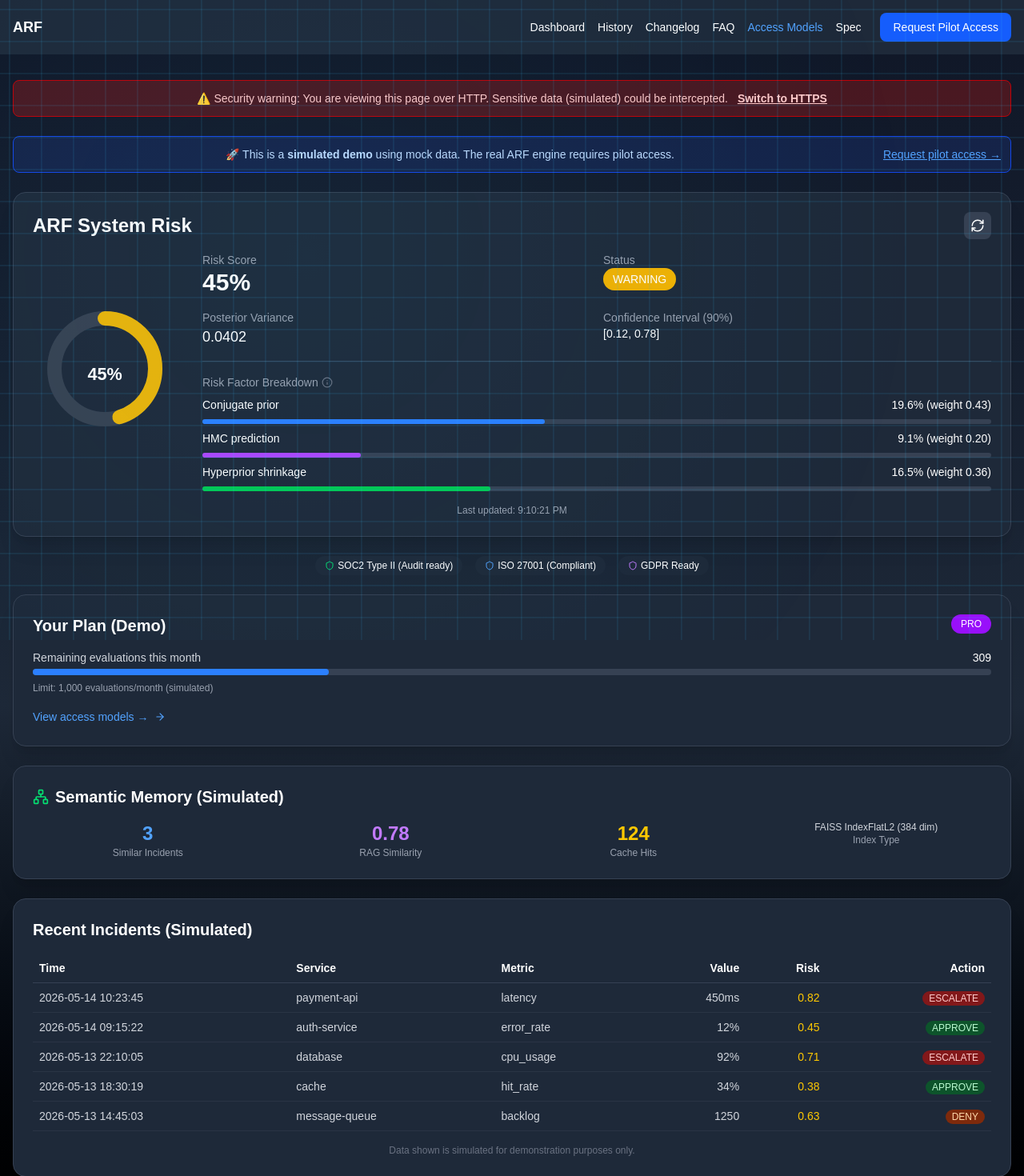
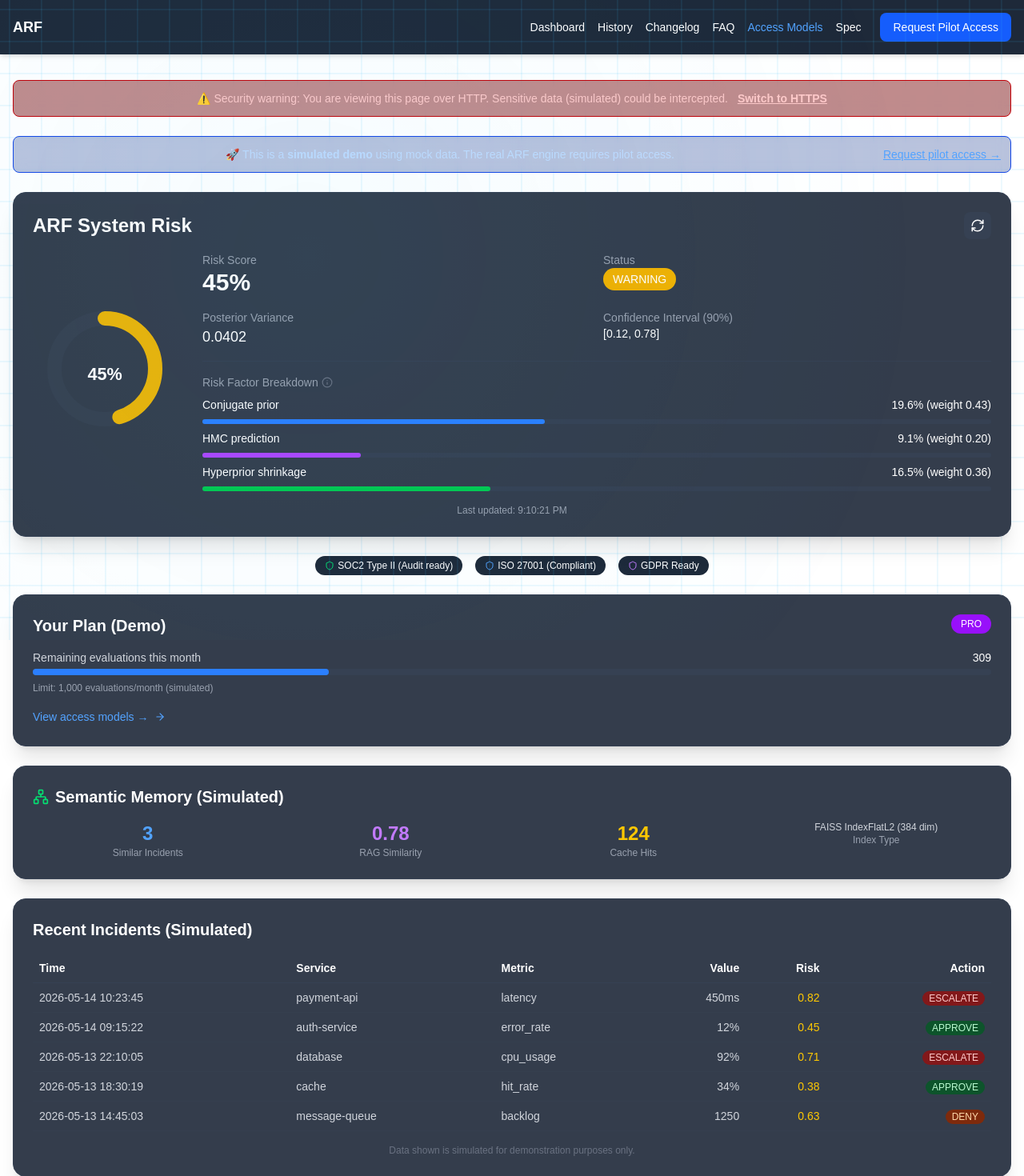
Before and after one commit to arf-foundation/arf-frontend, a Next.js app: page /dashboard in a window 1280 px wide. Shown: the top 1470 px of the page at 80% size. Built offline with nearby package versions, Linux system fonts and the light colour scheme.

Commit message:
Refactor Dashboard page layout and styles

```diff
--- a/app/dashboard/page.tsx
+++ b/app/dashboard/page.tsx
@@ -2,7 +2,7 @@
 
 import { useState, useEffect, useCallback } from 'react';
 import Link from 'next/link';
-import {ArrowRight, RefreshCw, Info, Network, Shield, Lock, FileText, AlertTriangle, Clock, Printer} from 'lucide-react';
+import { ArrowRight, RefreshCw, Info, Network, Shield, Lock, FileText, AlertTriangle, Clock, Printer } from 'lucide-react';
 import DashboardBottomNav from '../../components/DashboardBottomNav';
 
 // ----------------------------------------------------------------------
@@ -123,10 +123,10 @@ const mockMemoryStats = {
 };
 
 // ----------------------------------------------------------------------
-// Reusable Components (outside Dashboard)
+// Reusable Components (inside Dashboard)
 // ----------------------------------------------------------------------
 const RiskGauge = ({ risk, size = 180 }: { risk: number; size?: number }) => {
-  const radius = size * 0.35; // inner radius
+  const radius = size * 0.35;
   const strokeWidth = size * 0.1;
   const circumference = 2 * Math.PI * radius;
   const offset = circumference * (1 - risk);
@@ -139,16 +139,7 @@ const RiskGauge = ({ risk, size = 180 }: { risk: number; size?: number }) => {
   return (
     <div className="relative inline-flex items-center justify-center">
       <svg width={size} height={size} viewBox={`0 0 ${size} ${size}`}>
-        {/* Background circle */}
-        <circle
-          cx={size / 2}
-          cy={size / 2}
-          r={radius}
-          fill="none"
-          stroke="#374151"
-          strokeWidth={strokeWidth}
-        />
-        {/* Progress arc */}
+        <circle cx={size / 2} cy={size / 2} r={radius} fill="none" stroke="#374151" strokeWidth={strokeWidth} />
         <circle
           cx={size / 2}
           cy={size / 2}
@@ -162,15 +153,7 @@ const RiskGauge = ({ risk, size = 180 }: { risk: number; size?: number }) => {
           transform={`rotate(-90 ${size / 2} ${size / 2})`}
           style={{ transition: 'stroke-dashoffset 0.5s ease' }}
         />
-        {/* Center text */}
-        <text
-          x={size / 2}
-          y={size / 2 + size * 0.08}
-          textAnchor="middle"
-          fill="#fff"
-          fontSize={size * 0.12}
-          fontWeight="bold"
-        >
+        <text x={size / 2} y={size / 2 + size * 0.08} textAnchor="middle" fill="#fff" fontSize={size * 0.12} fontWeight="bold">
           {(risk * 100).toFixed(0)}%
         </text>
       </svg>
@@ -239,7 +222,6 @@ export default function Dashboard() {
 
   useEffect(() => {
     if (typeof window !== 'undefined' && window.location.protocol === 'http:') {
-      // eslint-disable-next-line react-hooks/set-state-in-effect
       setIsHttpWarning(true);
     }
   }, []);
@@ -260,7 +242,6 @@ export default function Dashboard() {
   }, []);
 
   useEffect(() => {
-    // eslint-disable-next-line react-hooks/set-state-in-effect
     refreshData();
     const interval = setInterval(refreshData, 30000);
     return () => clearInterval(interval);
@@ -268,25 +249,25 @@ export default function Dashboard() {
 
   if (!riskData) {
     return (
-      <div className="min-h-screen bg-gradient-to-b from-gray-900 via-gray-800 to-black text-white flex items-center justify-center p-4">
+      <div className="min-h-screen text-white flex items-center justify-center p-4">
         <div className="text-xl animate-pulse">Loading dashboard simulation...</div>
       </div>
     );
   }
 
   return (
-    <div className="min-h-screen bg-gradient-to-b from-gray-900 via-gray-800 to-black text-white">
+    <div className="min-h-screen text-white">
       <div className="container mx-auto px-4 py-6 sm:py-8 pb-20">
         <div className="max-w-7xl mx-auto space-y-6">
           {/* HTTP Warning */}
           {isHttpWarning && (
-            <div className="bg-red-900/50 border border-red-700 rounded-lg p-3 text-center">
+            <div className="bg-red-900/50 border border-red-700 rounded-lg p-3 text-center backdrop-blur-sm">
               <p className="text-red-200 text-sm">⚠️ Security warning: You are viewing this page over HTTP. Sensitive data (simulated) could be intercepted. <a href={window.location.href.replace('http:', 'https:')} className="ml-2 underline font-semibold hover:text-red-100">Switch to HTTPS</a></p>
             </div>
           )}
 
           {/* Demo Disclaimer */}
-          <div className="bg-blue-900/30 border border-blue-700 rounded-lg p-3 text-center flex flex-wrap justify-between items-center gap-2">
+          <div className="bg-blue-900/30 border border-blue-700 rounded-lg p-3 text-center flex flex-wrap justify-between items-center gap-2 backdrop-blur-sm">
             <p className="text-blue-200 text-sm flex-1">🚀 This is a <strong>simulated demo</strong> using mock data. The real ARF engine requires pilot access.</p>
             <Link href="/signup" className="text-blue-400 hover:text-blue-300 text-sm font-medium underline whitespace-nowrap">Request pilot access →</Link>
           </div>
@@ -295,7 +276,7 @@ export default function Dashboard() {
           {activeTab === 'risk' && (
             <div className="space-y-6">
               {/* Main Risk Card */}
-              <div className="bg-gray-800 rounded-2xl shadow-xl p-6 border border-gray-700">
+              <div className="bg-gray-800/90 backdrop-blur-sm rounded-2xl shadow-xl p-6 border border-gray-700">
                 <div className="flex flex-col sm:flex-row justify-between items-start sm:items-center gap-4 mb-4">
                   <h1 className="text-2xl font-bold">ARF System Risk</h1>
                   <button onClick={refreshData} disabled={isRefreshing} aria-label="Refresh data" className="p-2 bg-gray-700 rounded-lg hover:bg-gray-600 transition disabled:opacity-50"><RefreshCw size={18} className={isRefreshing ? 'animate-spin' : ''} /></button>
@@ -320,7 +301,7 @@ export default function Dashboard() {
 
               {/* Quota Card */}
               {quota && (
-                <div className="bg-gray-800 rounded-2xl shadow-xl p-6 border border-gray-700">
+                <div className="bg-gray-800/90 backdrop-blur-sm rounded-2xl shadow-xl p-6 border border-gray-700">
                   <div className="flex justify-between items-start mb-4"><h2 className="text-xl font-semibold">Your Plan (Demo)</h2><span className="px-3 py-1 rounded-full bg-purple-600 text-white text-xs font-medium">{quota.tier.toUpperCase()}</span></div>
                   <div className="mb-4"><div className="flex justify-between text-sm mb-1"><span className="text-gray-300">Remaining evaluations this month</span><span className="font-mono font-medium text-white">{quota.remaining.toLocaleString()}</span></div><div className="w-full bg-gray-700 rounded-full h-2"><div className="bg-blue-500 h-2 rounded-full" style={{ width: `${(quota.remaining / quota.limit) * 100}%` }} /></div><p className="text-xs text-gray-400 mt-2">Limit: {quota.limit.toLocaleString()} evaluations/month (simulated)</p></div>
                   <Link href="/pricing" className="inline-flex items-center gap-2 text-blue-400 hover:text-blue-300 text-sm font-medium">View access models → <ArrowRight size={14} /></Link>
@@ -328,7 +309,7 @@ export default function Dashboard() {
               )}
 
               {/* Semantic Memory */}
-              <div className="bg-gray-800 rounded-2xl shadow-xl p-6 border border-gray-700">
+              <div className="bg-gray-800/90 backdrop-blur-sm rounded-2xl shadow-xl p-6 border border-gray-700">
                 <h2 className="text-xl font-semibold mb-4 flex items-center gap-2"><Network className="w-5 h-5 text-green-400" /> Semantic Memory (Simulated)</h2>
                 <div className="grid grid-cols-2 md:grid-cols-4 gap-4 text-center">
                   <div><div className="text-2xl font-bold text-blue-400">{mockMemoryStats.similar_incidents}</div><div className="text-xs text-gray-400">Similar Incidents</div></div>
@@ -339,7 +320,7 @@ export default function Dashboard() {
               </div>
 
               {/* Recent Incidents */}
-              <div className="bg-gray-800 rounded-2xl shadow-xl p-6 border border-gray-700">
+              <div className="bg-gray-800/90 backdrop-blur-sm rounded-2xl shadow-xl p-6 border border-gray-700">
                 <h2 className="text-xl font-semibold mb-4">Recent Incidents (Simulated)</h2>
                 <div className="hidden sm:block overflow-x-auto">
                   <table className="w-full text-sm">
@@ -366,20 +347,17 @@ export default function Dashboard() {
             </div>
           )}
 
-          {/* Governance Tab Content (enhanced) */}
+          {/* Governance Tab Content */}
           {activeTab === 'governance' && (
             <div className="space-y-6">
-              {/* Policy Violations */}
-              <div className="bg-gray-800 rounded-2xl shadow-xl p-6 border border-gray-700">
+              <div className="bg-gray-800/90 backdrop-blur-sm rounded-2xl shadow-xl p-6 border border-gray-700">
                 <h2 className="text-xl font-semibold mb-4 flex items-center gap-2"><AlertTriangle className="w-5 h-5 text-orange-400" /> Policy Violations (Last 7 days)</h2>
                 <div className="space-y-3">
                   {MOCK_POLICY_VIOLATIONS.map((v) => (
                     <div key={v.id} className="flex flex-col sm:flex-row sm:justify-between sm:items-center p-3 bg-gray-700/30 rounded-lg">
                       <div><span className="font-mono text-sm">{v.policy}</span><span className="text-xs text-gray-400 ml-2">on {v.component}</span></div>
                       <div className="flex items-center gap-3 mt-1 sm:mt-0">
-                        <span className={`text-xs px-2 py-0.5 rounded-full ${
-                          v.severity === 'high' ? 'bg-red-900 text-red-200' : v.severity === 'medium' ? 'bg-yellow-900 text-yellow-200' : 'bg-blue-900 text-blue-200'
-                        }`}>{v.severity.toUpperCase()}</span>
+                        <span className={`text-xs px-2 py-0.5 rounded-full ${v.severity === 'high' ? 'bg-red-900 text-red-200' : v.severity === 'medium' ? 'bg-yellow-900 text-yellow-200' : 'bg-blue-900 text-blue-200'}`}>{v.severity.toUpperCase()}</span>
                         <span className="text-xs text-gray-400">{v.timestamp}</span>
                       </div>
                     </div>
@@ -388,8 +366,7 @@ export default function Dashboard() {
                 <p className="text-xs text-gray-500 mt-4 text-center">Simulated data – real engine provides live policy enforcement.</p>
               </div>
 
-              {/* Audit Log */}
-              <div className="bg-gray-800 rounded-2xl shadow-xl p-6 border border-gray-700">
+              <div className="bg-gray-800/90 backdrop-blur-sm rounded-2xl shadow-xl p-6 border border-gray-700">
                 <h2 className="text-xl font-semibold mb-4 flex items-center gap-2"><FileText className="w-5 h-5 text-blue-400" /> Audit Trail (Recent decisions)</h2>
                 <div className="overflow-x-auto">
                   <table className="w-full text-sm">
@@ -411,8 +388,7 @@ export default function Dashboard() {
                 <p className="text-xs text-gray-500 mt-4 text-center">Audit logs are immutable and cryptographically signed in production.</p>
               </div>
 
-              {/* Cooldown / Rate Limits */}
-              <div className="bg-gray-800 rounded-2xl shadow-xl p-6 border border-gray-700">
+              <div className="bg-gray-800/90 backdrop-blur-sm rounded-2xl shadow-xl p-6 border border-gray-700">
                 <h2 className="text-xl font-semibold mb-4 flex items-center gap-2"><Clock className="w-5 h-5 text-yellow-400" /> Cooldown & Rate Limits (Simulated)</h2>
                 <div className="space-y-3">
                   <div className="flex justify-between items-center p-3 bg-gray-700/30 rounded-lg"><div><span className="font-mono text-sm">payment-api</span><span className="text-xs text-gray-400 ml-2">(policy: latency_gt_100)</span></div><span className="text-xs bg-yellow-900 text-yellow-200 px-2 py-0.5 rounded-full">Cooldown: 45s remaining</span></div>
@@ -420,8 +396,7 @@ export default function Dashboard() {
                 </div>
               </div>
 
-              {/* Call to Action */}
-              <div className="bg-gradient-to-r from-blue-900/20 to-purple-900/20 rounded-2xl p-6 border border-gray-700 text-center">
+              <div className="bg-gradient-to-r from-blue-900/20 to-purple-900/20 rounded-2xl p-6 border border-gray-700 text-center backdrop-blur-sm">
                 <h2 className="text-xl font-semibold mb-2">Take full control of governance</h2>
                 <p className="text-gray-300 mb-4">Policy enforcement, audit trails, and compliance reporting are available in the real engine.</p>
                 <Link href="/signup" className="inline-flex items-center gap-2 bg-blue-600 hover:bg-blue-700 px-6 py-2 rounded-lg font-medium transition">Request Pilot Access <ArrowRight size={16} /></Link>
@@ -429,11 +404,10 @@ export default function Dashboard() {
             </div>
           )}
 
-          {/* Compliance Tab Content (enhanced) */}
+          {/* Compliance Tab Content */}
           {activeTab === 'compliance' && (
             <div className="space-y-6">
-              {/* Certifications */}
-              <div className="bg-gray-800 rounded-2xl shadow-xl p-6 border border-gray-700">
+              <div className="bg-gray-800/90 backdrop-blur-sm rounded-2xl shadow-xl p-6 border border-gray-700">
                 <h2 className="text-xl font-semibold mb-4 flex items-center gap-2"><Shield className="w-5 h-5 text-green-400" /> Compliance & Certifications</h2>
                 <div className="grid grid-cols-2 md:grid-cols-3 gap-4">
                   <div className="text-center p-3 bg-gray-700/30 rounded-lg"><div className="text-2xl font-bold text-green-400">✓</div><div className="text-sm">SOC2 Type II</div><div className="text-xs text-gray-400">Audit ready</div></div>
@@ -443,8 +417,7 @@ export default function Dashboard() {
                 <p className="text-xs text-gray-500 mt-4">The real engine provides evidence packages for auditors.</p>
               </div>
 
-              {/* Data Retention & Privacy */}
-              <div className="bg-gray-800 rounded-2xl shadow-xl p-6 border border-gray-700">
+              <div className="bg-gray-800/90 backdrop-blur-sm rounded-2xl shadow-xl p-6 border border-gray-700">
                 <h2 className="text-xl font-semibold mb-4 flex items-center gap-2"><Lock className="w-5 h-5 text-blue-400" /> Data Retention & Privacy</h2>
                 <ul className="list-disc list-inside text-sm text-gray-300 space-y-2">
                   <li>Sandbox logs retained for 30 days</li>
@@ -455,16 +428,14 @@ export default function Dashboard() {
                 </ul>
               </div>
 
-              {/* Download Report */}
-              <div className="bg-gray-800 rounded-2xl shadow-xl p-6 border border-gray-700 text-center">
+              <div className="bg-gray-800/90 backdrop-blur-sm rounded-2xl shadow-xl p-6 border border-gray-700 text-center">
                 <h2 className="text-xl font-semibold mb-2">Export Compliance Report</h2>
                 <p className="text-gray-300 mb-4">Generate a summary report of governance decisions, policy violations, and system status for auditors.</p>
                 <button className="inline-flex items-center gap-2 bg-purple-600 hover:bg-purple-700 px-6 py-2 rounded-lg font-medium transition"><Printer size={16} /> Print / Save as PDF (mock)</button>
                 <p className="text-xs text-gray-500 mt-3">Mock action – real engine provides automated compliance report generation.</p>
               </div>
 
-              {/* Call to Action */}
-              <div className="bg-gradient-to-r from-blue-900/20 to-purple-900/20 rounded-2xl p-6 border border-gray-700 text-center">
+              <div className="bg-gradient-to-r from-blue-900/20 to-purple-900/20 rounded-2xl p-6 border border-gray-700 text-center backdrop-blur-sm">
                 <h2 className="text-xl font-semibold mb-2">Get audit‑ready with ARF</h2>
                 <p className="text-gray-300 mb-4">Immutable logs, deterministic enforcement, and compliance evidence packages.</p>
                 <Link href="/signup" className="inline-flex items-center gap-2 bg-blue-600 hover:bg-blue-700 px-6 py-2 rounded-lg font-medium transition">Request Pilot Access <ArrowRight size={16} /></Link>
```
